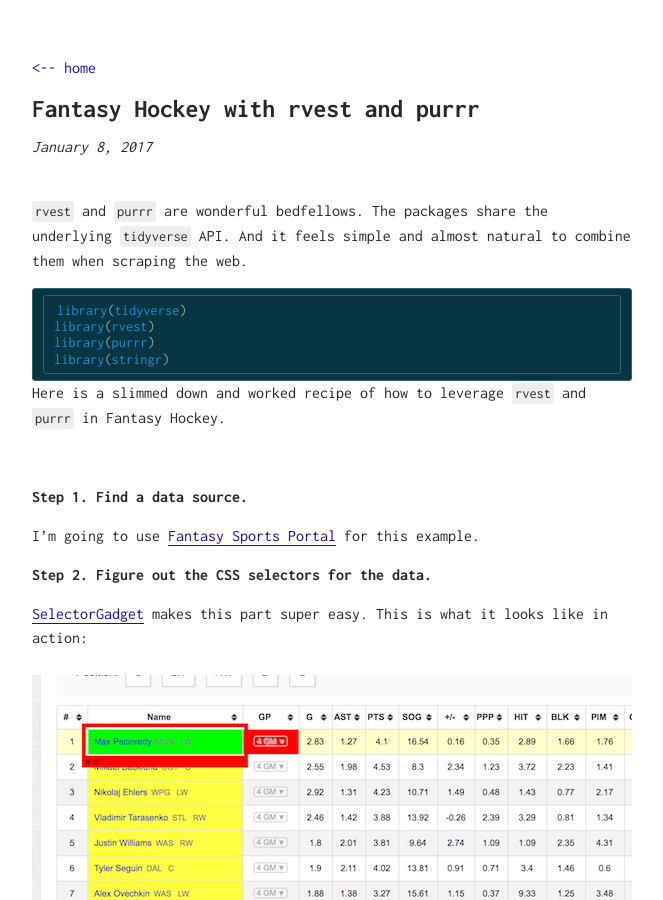
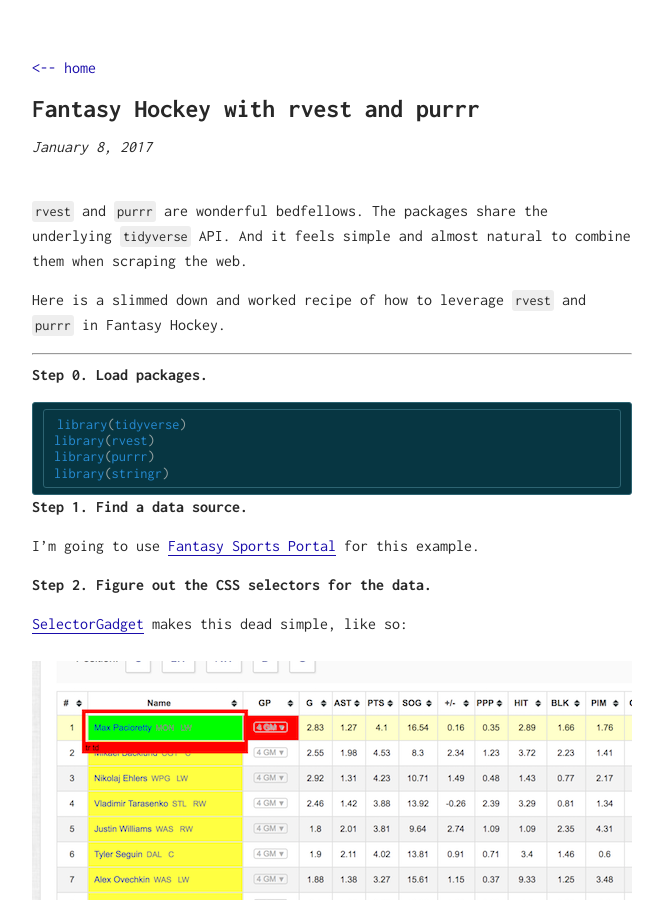
Before and after one commit to maxhumber/maxhumber.com, a Jekyll site: the page built from _posts/2017-01-08-vorp-hockey.md, in a window 1280 px wide and 900 px high. Shown: the whole window, without its empty margins (308-971 px from the left). Built offline with Jekyll 4.4.1, drawn with Linux system fonts in a browser that asks for light colours; our own code applies the rules of GitHub Pages for plain Markdown files.

Commit message:
fix breaks

````diff
--- a/_posts/2017-01-08-vorp-hockey.md
+++ b/_posts/2017-01-08-vorp-hockey.md
@@ -6,6 +6,12 @@ tags: [r]
 
 `rvest` and `purrr` are wonderful bedfellows. The packages share the underlying `tidyverse` API. And it feels simple and almost natural to combine them when scraping the web.
 
+Here is a slimmed down and worked recipe of how to leverage `rvest` and `purrr` in Fantasy Hockey.
+
+***
+
+**Step 0. Load packages.**
+
 ``` r
 library(tidyverse)
 library(rvest)
@@ -13,17 +19,13 @@ library(purrr)
 library(stringr)
 ```
 
-Here is a slimmed down and worked recipe of how to leverage `rvest` and `purrr` in Fantasy Hockey.
-
-<br />
-
 **Step 1. Find a data source.**
 
 I'm going to use [Fantasy Sports Portal](https://www.fantasysp.com/projections/hockey/weekly/) for this example.
 
 **Step 2. Figure out the CSS selectors for the data.**
 
-[SelectorGadget](http://selectorgadget.com/) makes this part super easy. This is what it looks like in action:
+[SelectorGadget](http://selectorgadget.com/) makes this dead simple, like so:
 
 ![](/assets/img/vorp_hockey.png)
 
````
